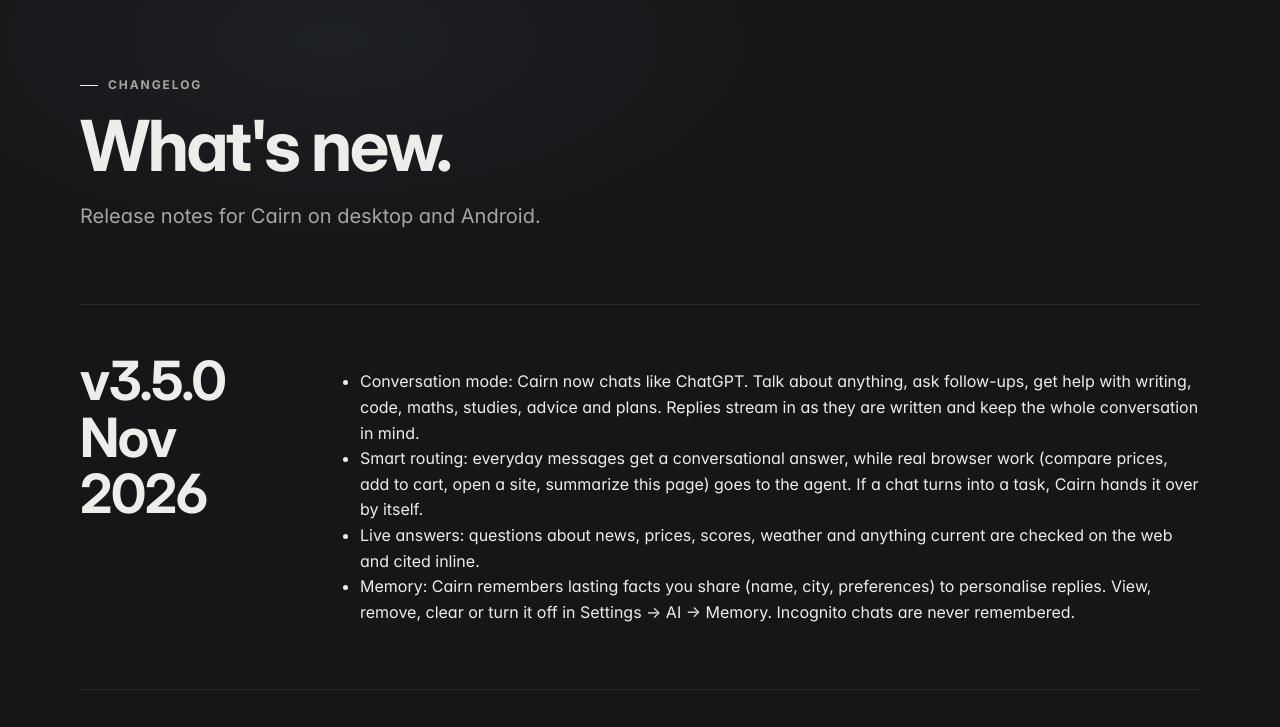
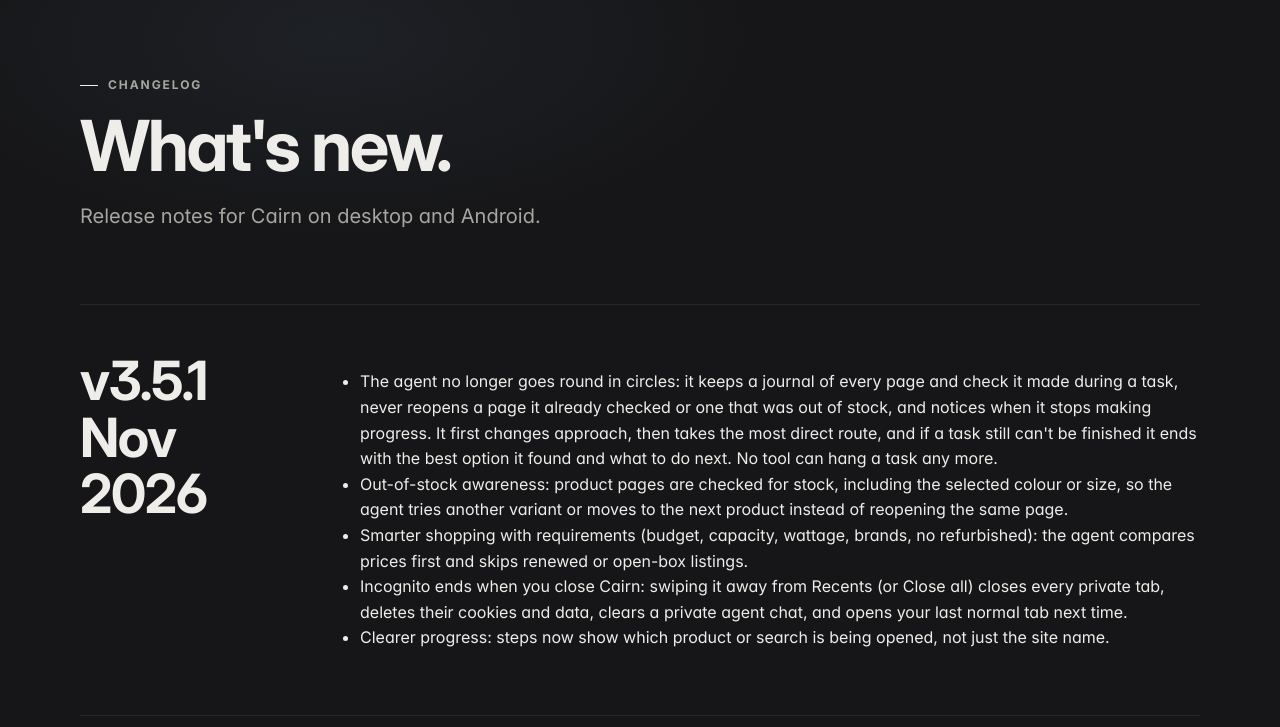
Before and after one commit to jangidpranshu1989-create/cairn, a plain HTML site: page changelog.html in a window 1280 px wide. Shown: the part 73-800 px from the top of the page. Drawn offline with Linux system fonts and the light colour scheme.

Commit message:
deploy: 885e238db79f568a3c7d8765d3a39462e8ee479d

```diff
--- a/changelog.html
+++ b/changelog.html
@@ -61,6 +61,13 @@
 
 <section class="sec" style="padding-top:16px">
   <div class="wrap log">
+  <article><h2>v3.5.1 <span>Nov 2026</span></h2><ul>
+  <li>The agent no longer goes round in circles: it keeps a journal of every page and check it made during a task, never reopens a page it already checked or one that was out of stock, and notices when it stops making progress. It first changes approach, then takes the most direct route, and if a task still can't be finished it ends with the best option it found and what to do next. No tool can hang a task any more.</li>
+  <li>Out-of-stock awareness: product pages are checked for stock, including the selected colour or size, so the agent tries another variant or moves to the next product instead of reopening the same page.</li>
+  <li>Smarter shopping with requirements (budget, capacity, wattage, brands, no refurbished): the agent compares prices first and skips renewed or open-box listings.</li>
+  <li>Incognito ends when you close Cairn: swiping it away from Recents (or Close all) closes every private tab, deletes their cookies and data, clears a private agent chat, and opens your last normal tab next time.</li>
+  <li>Clearer progress: steps now show which product or search is being opened, not just the site name.</li>
+  </ul></article>
   <article><h2>v3.5.0 <span>Nov 2026</span></h2><ul>
   <li>Conversation mode: Cairn now chats like ChatGPT. Talk about anything, ask follow-ups, get help with writing, code, maths, studies, advice and plans. Replies stream in as they are written and keep the whole conversation in mind.</li>
   <li>Smart routing: everyday messages get a conversational answer, while real browser work (compare prices, add to cart, open a site, summarize this page) goes to the agent. If a chat turns into a task, Cairn hands it over by itself.</li>
```
